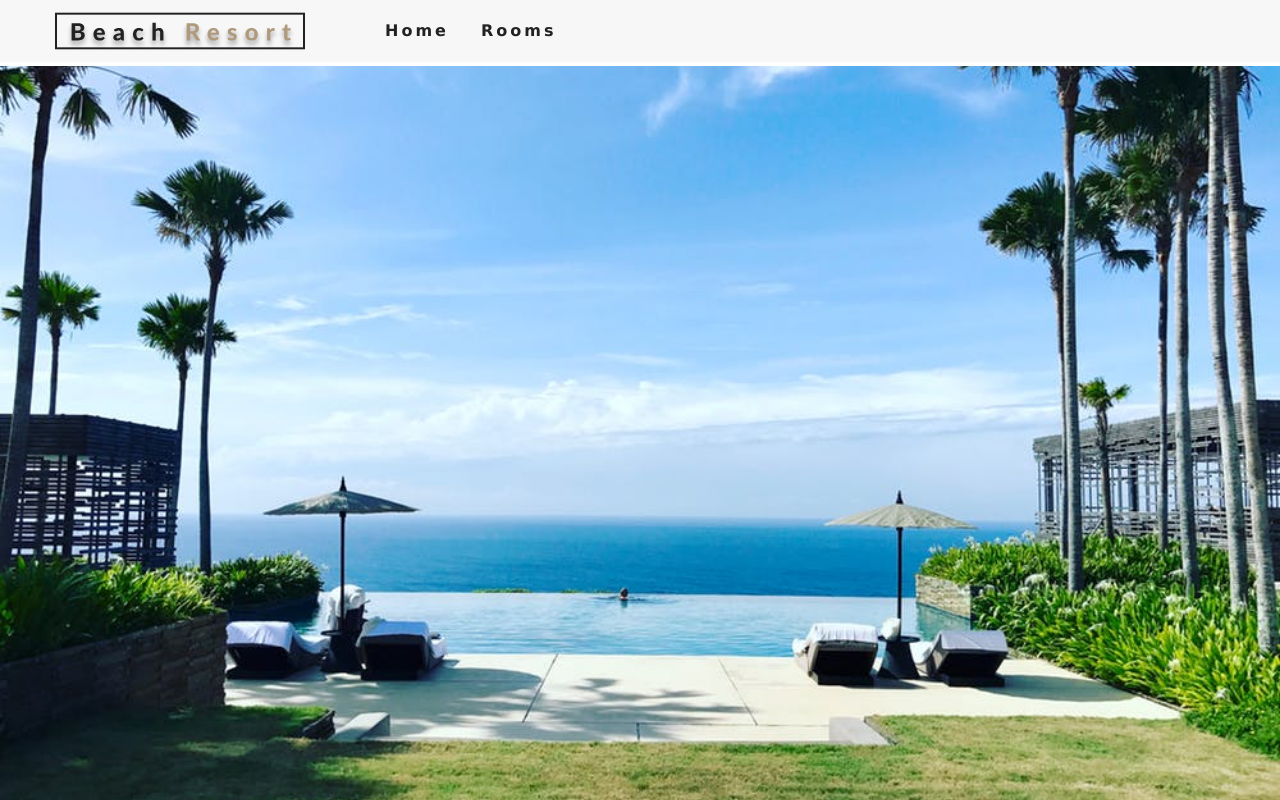
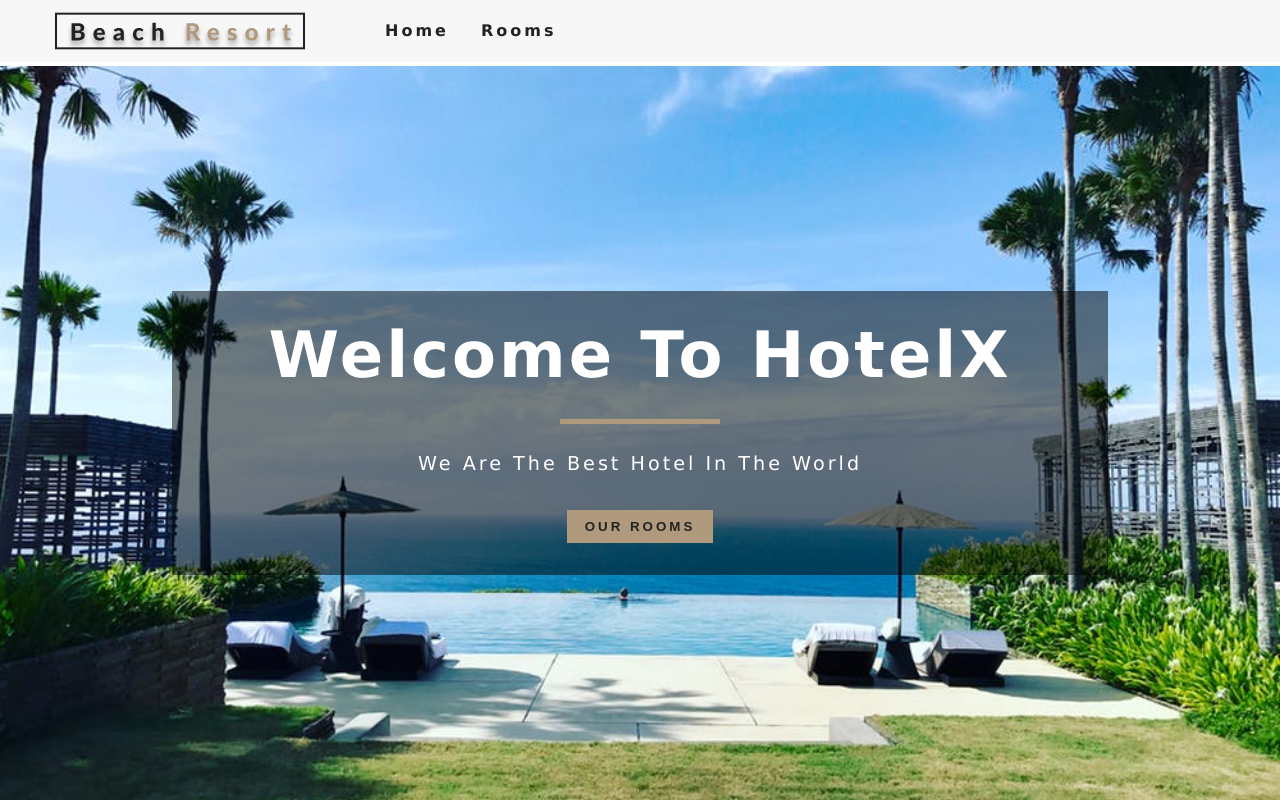
Before and after one commit to mohit-kumar-singh55/Hotel-X, a Next.js app: page / in a window 1280 px wide. Built offline with nearby package versions, Linux system fonts and the light colour scheme.

Commit message:
added banner

```diff
--- /dev/null
+++ b/components/Banner.js
@@ -0,0 +1,14 @@
+import React from 'react';
+
+function Banner({ children, title, subtitle }) {
+    return (
+        <div className="banner">
+            <h1>{title}</h1>
+            <div></div>
+            <p>{subtitle}</p>
+            {children}
+        </div>
+    );
+}
+
+export default Banner;
--- a/pages/index.js
+++ b/pages/index.js
@@ -1,4 +1,6 @@
 import Head from 'next/head';
+import Link from 'next/link';
+import Banner from '../components/Banner';
 import Hero from "../components/Hero";
 
 export default function Home() {
@@ -10,7 +12,15 @@ export default function Home() {
         <link rel="icon" href="/favicon.ico" />
       </Head>
 
-      <Hero />
+      <Hero>
+        <Banner title="Welcome to HotelX" subtitle="We are the best hotel in the world">
+          <button className="btn-primary" >
+            <Link href="/rooms" passHref>
+              Our Rooms
+            </Link>
+          </button>
+        </Banner>
+      </Hero>
 
     </div>
   )
--- a/styles/globals.css
+++ b/styles/globals.css
@@ -32,6 +32,11 @@ body {
   background: var(--mainWhite);
   font-family: Verdana, Geneva, Tahoma, sans-serif;
   line-height: 1.4;
+}
+
+a {
+  text-decoration: none;
+  color: inherit;
 }
 
 h1 {
@@ -80,6 +85,7 @@ h6 {
   transition: var(--mainTransition);
   text-transform: uppercase;
   cursor: pointer;
+  font-weight: 600;
 }
 
 .btn-primary:hover {
```
Also changed, not shown: pages/404.js (+11 -1 lines), pages/rooms/index.js (+11 -1 lines).
